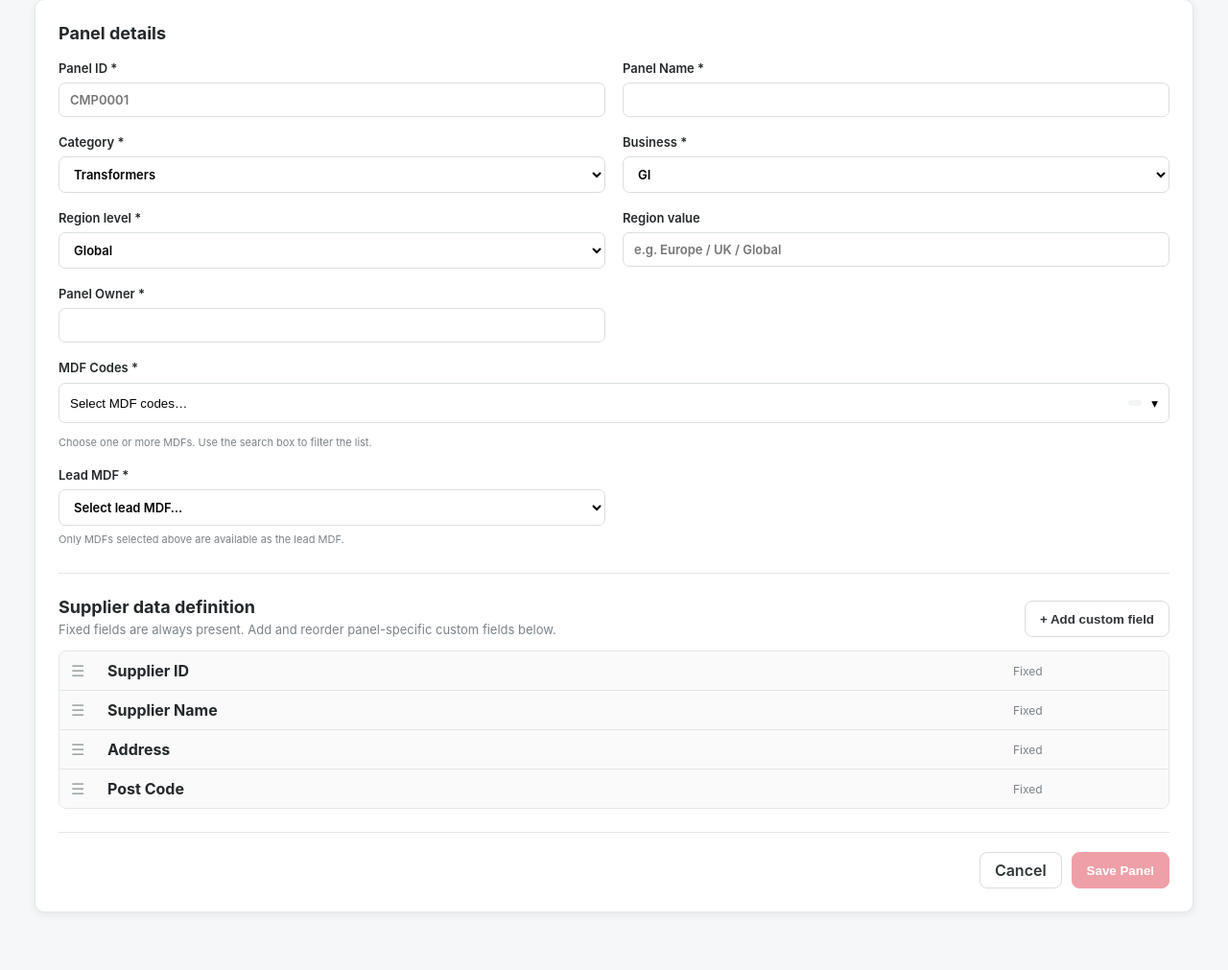
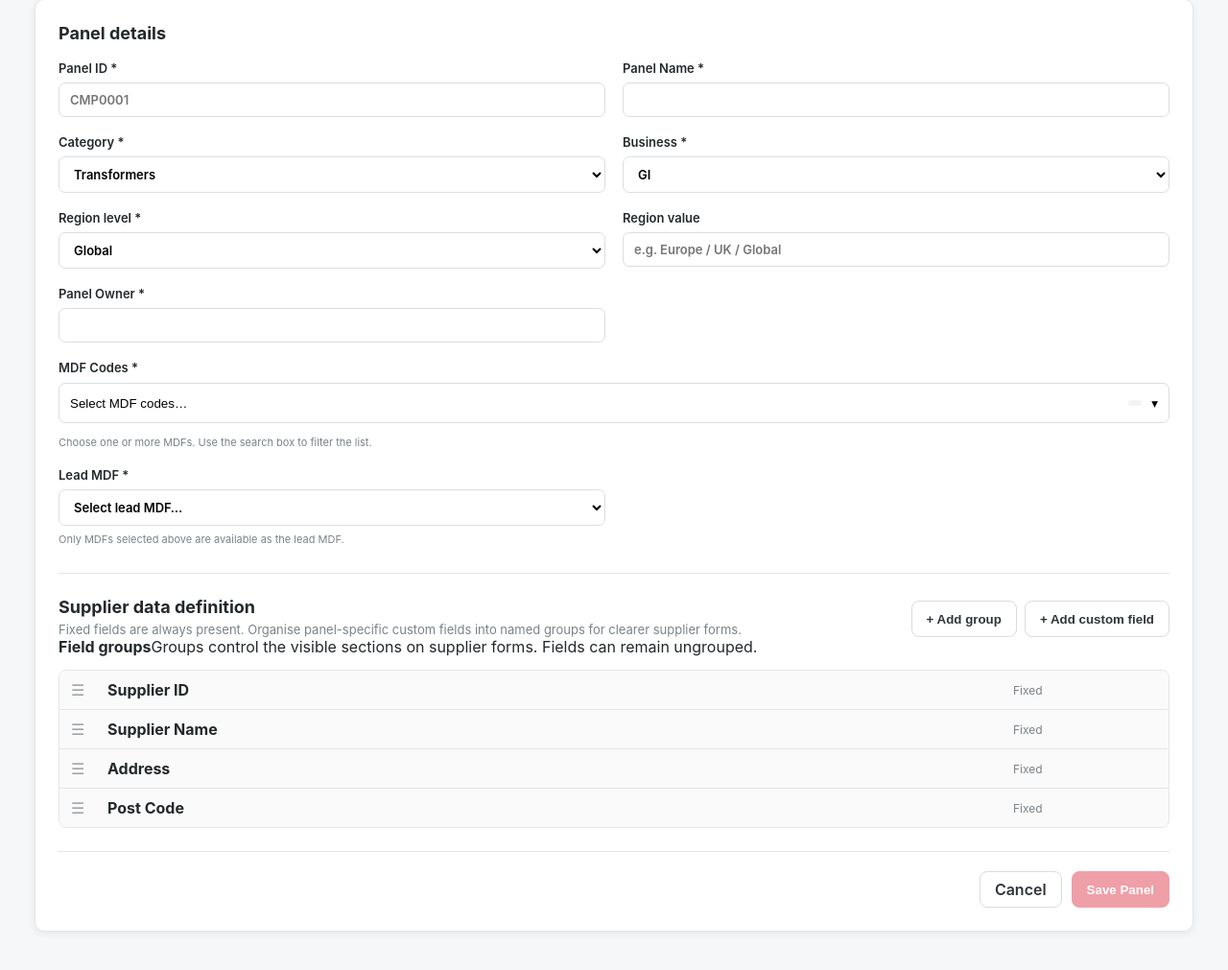
Before and after one commit to zageabb/CatManager, a Flask app: page /panels/new in a window 1280 px wide. Shown: the part 217-1228 px from the top of the page at 96% size. Before the commit the page ends 1174 px from the top, so only its background shows below. Run offline with Flask 3, Linux system fonts and the light colour scheme; data comes from the database, SQL or seed files in the repository; some libraries are stand-ins or nearby versions.

Commit message:
Add field group controls to panel editor

```diff
--- a/templates/panel_form.html
+++ b/templates/panel_form.html
@@ -41,6 +41,11 @@
   </select>
   <small class="help-text">Only MDFs selected above are available as the lead MDF.</small>
 </label>
-</div><div class="section-heading"><div><h2>Supplier data definition</h2><p>Fixed fields are always present. Add and reorder panel-specific custom fields below.</p></div><button class="btn" type="button" id="add-field">+ Add custom field</button></div>
+</div><div class="section-heading"><div><h2>Supplier data definition</h2><p>Fixed fields are always present. Organise panel-specific custom fields into named groups for clearer supplier forms.</p></div><div class="actions"><button class="btn" type="button" id="add-group">+ Add group</button><button class="btn" type="button" id="add-field">+ Add custom field</button></div></div>
+<div class="field-group-editor">
+  <div class="field-group-editor-head"><strong>Field groups</strong><span>Groups control the visible sections on supplier forms. Fields can remain ungrouped.</span></div>
+  <div id="field-groups"></div>
+</div>
 <div class="field-list">{% for fixed in ['Supplier ID','Supplier Name','Address','Post Code'] %}<div class="field-row fixed"><span class="drag">☰</span><strong>{{ fixed }}</strong><span class="field-type">Fixed</span></div>{% endfor %}<div id="custom-fields"></div></div>
+<input type="hidden" id="field-groups-json" name="field_groups_json" value="{{ field_groups|tojson|forceescape }}">
 <input type="hidden" id="fields-json" name="fields_json" value="{{ fields|tojson|forceescape }}"><div class="form-actions"><a class="btn" href="{{ url_for('portfolio') }}">Cancel</a><button class="btn primary" type="submit">Save Panel</button></div></form>{% endblock %}
```
